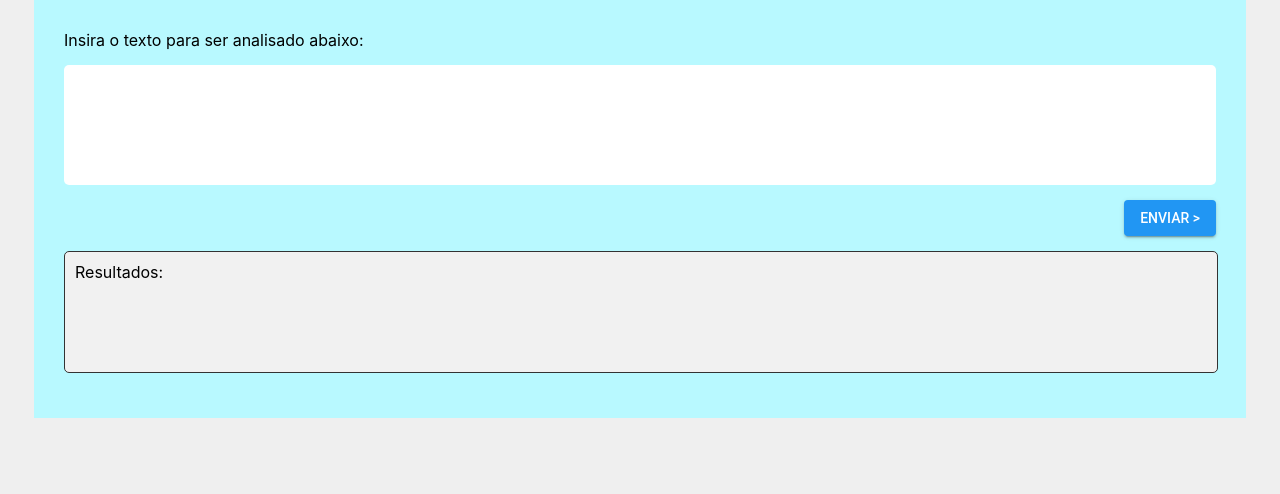
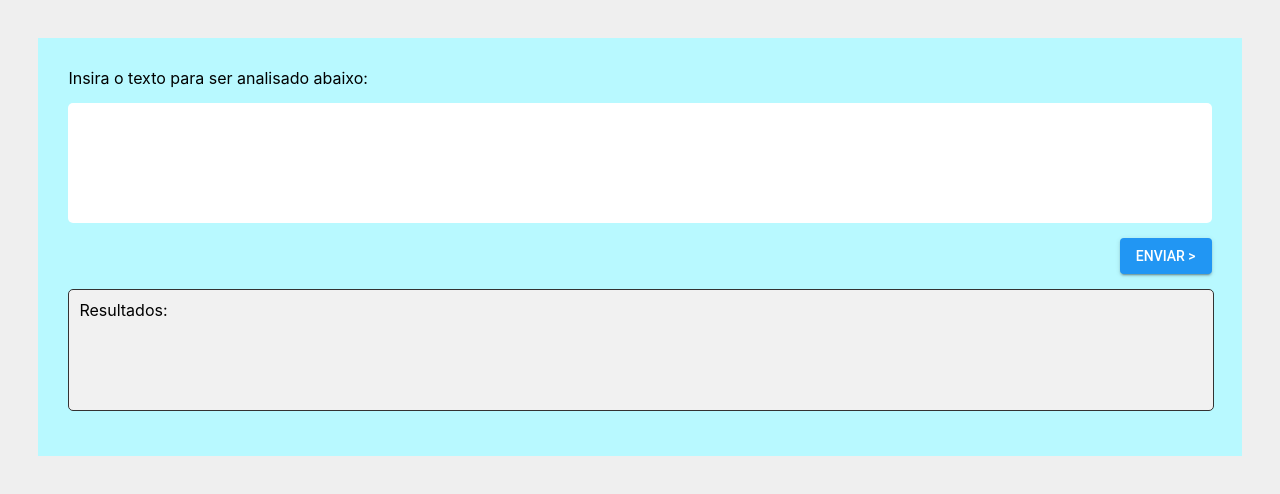
Before and after one commit to nicollite/tcc-ia-apologia, a React (Create React App) app in the folder frontend/: page / in a window 1280 px wide. Shown: the top 494 px of the page. Built offline with nearby package versions, Linux system fonts and the light colour scheme.

Commit message:
Change frontend css

```diff
--- a/frontend/src/App.css
+++ b/frontend/src/App.css
@@ -3,12 +3,15 @@
   width: 100vw;
   height: 100vh;
   overflow: auto;
+  display: flex;
+  justify-content: center;
 }
 
 .main {
   background-color: #b8f9ff;
-  margin: auto;
+  margin: 3%;
   width: 90%;
+  height: fit-content;
   padding: 30px;
   display: flex;
   flex-flow: column nowrap;
```
